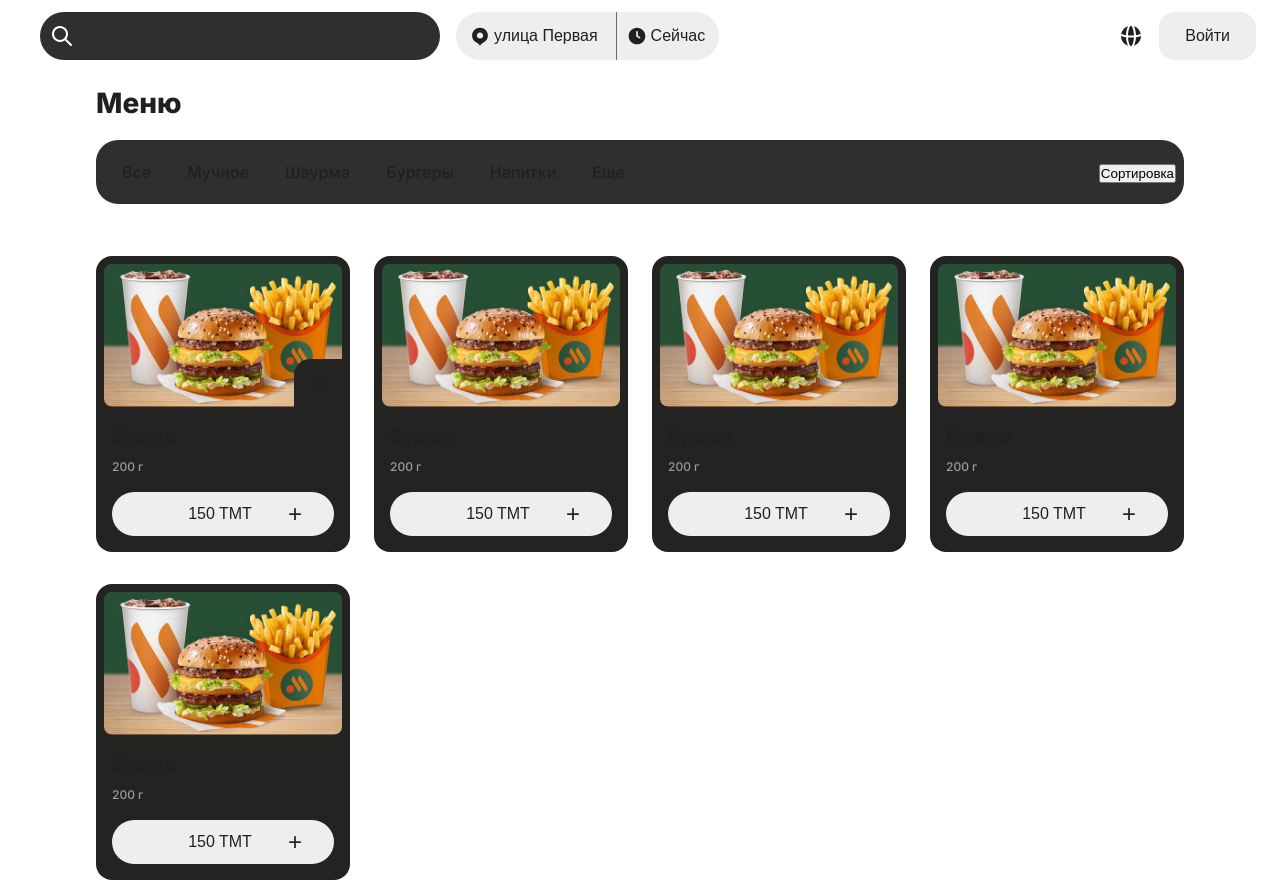
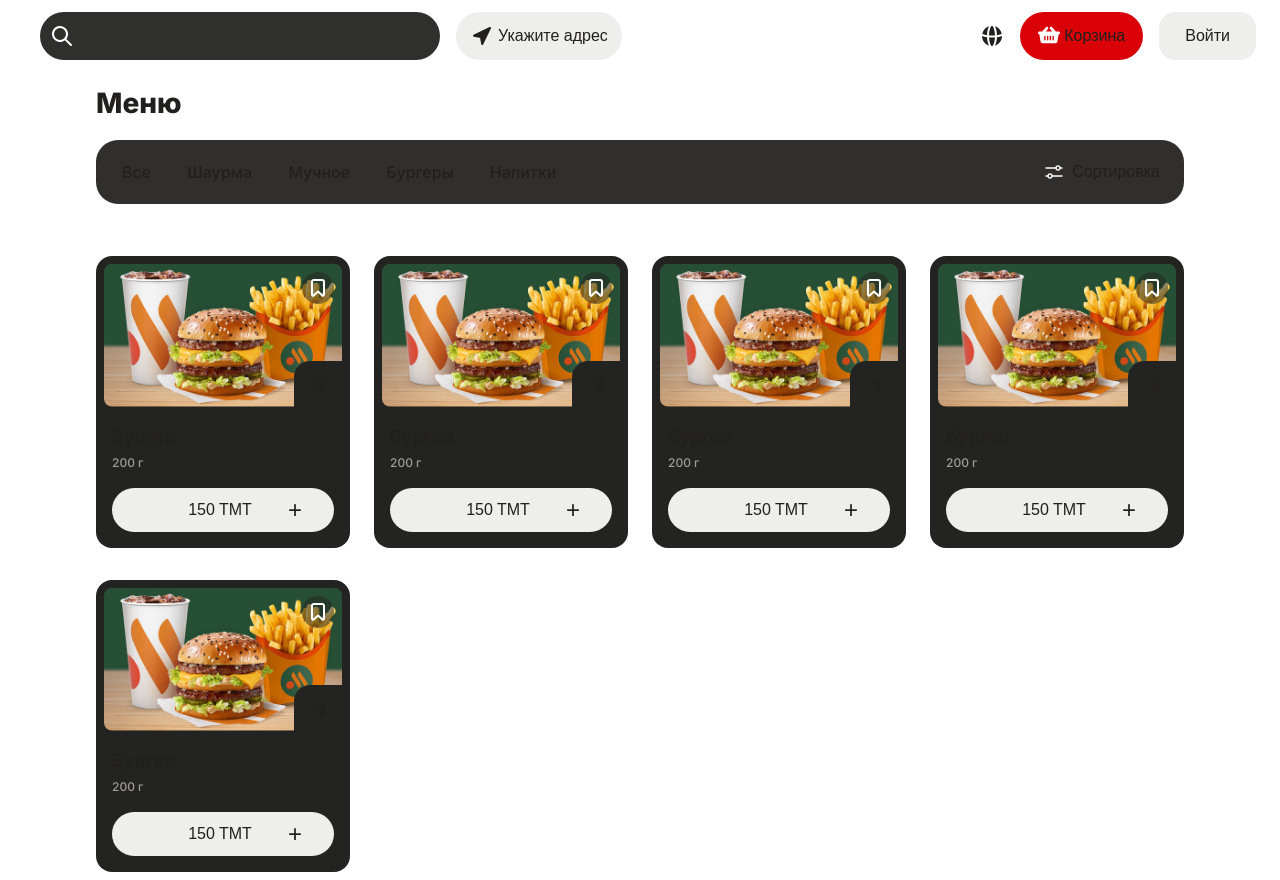
Before and after one commit to RaiseOnce/my-cafe, a Next.js app: page / in a window 1280 px wide. Built offline with nearby package versions, Linux system fonts and the light colour scheme.

Commit message:
add icons

```diff
--- a/src/app/page.module.scss
+++ b/src/app/page.module.scss
@@ -45,6 +45,19 @@
   color: var(--text-color);
 }
 
+.filterBtn {
+  padding: 10px 16px 10px 16px;
+  display: flex;
+  align-items: center;
+  background-color: rgb(35 35 33 / 0%);
+  border-radius: 16px;
+}
+
+.filterSvg {
+  margin-right: 6px;
+  fill: #ffffff;
+}
+
 .items {
   padding-top: 16px;
   display: flex;
@@ -64,7 +77,6 @@
 }
 
 .itemInner {
-  // background-color: #302f2d72;
   background-color: #232321;
   border-radius: 16px;
 }
@@ -78,9 +90,6 @@
 }
 
 .itemAvatar {
-  background-size: 200px;
-  // background-image: url('../assets/avatar.svg');
-  background-position: center;
   position: absolute;
   border-radius: 16px;
   left: 0;
@@ -106,25 +115,49 @@
 
 .itemCounter {
   position: absolute;
-  right: 8px;
-  bottom: 8px;
+  right: 6px;
+  bottom: 6px;
   font-size: 16px;
   background-color: #232321;
-  padding: 12px 16px 12px 22px;
+  padding: 12px 18px 12px 22px;
   border-top-left-radius: 16px;
   font-weight: 700;
 }
 
-.itemBottom {
+.itemBookmark {
+  position: absolute;
+  top: 16px;
+  right: 16px;
+  display: flex;
+  align-items: center;
+  justify-content: space-between;
+  padding: 4px;
+  background-color: rgb(35 35 33 / 50%);
+  border-radius: 100px;
+  cursor: pointer;
+  transition: background-color 0.3s ease;
+  &:hover {
+    background-color: rgb(35 35 33 / 80%);
+  }
+}
+
+.itemBookmarkSvg {
+  fill: none;
+  stroke: white;
+}
+
+.itemMiddle {
   padding-left: 16px;
   padding-right: 16px;
-  padding-bottom: 16px;
 }
 
 .itemName {
-  margin-bottom: 8px;
+  margin-bottom: 4px;
   font-size: 18px;
   font-weight: 700;
+  white-space: nowrap;
+  overflow: hidden;
+  text-overflow: ellipsis;
 }
 
 .itemInfo {
@@ -135,10 +168,13 @@
 }
 
 .itemWeight {
-  margin-bottom: 16px;
   font-size: 12px;
   font-weight: 500;
   color: #9e9b98;
+}
+
+.itemBtnWrapper {
+  padding: 16px;
 }
 
 .itemBtn {
--- a/src/app/page.tsx
+++ b/src/app/page.tsx
@@ -3,6 +3,8 @@ import styles from './page.module.scss'
 import Link from 'next/link'
 import Image from 'next/image'
 import burgerImg from '../assets/burger.jpg'
+import { Bookmark } from '@/assets/Bookmark'
+import { Filter } from '@/assets/Filter'
 
 export default function Home() {
   return (
@@ -18,12 +20,12 @@ export default function Home() {
             </li>
             <li className={styles.navItem}>
               <Link className={styles.navLink} href="/">
-                Мучное
+                Шаурма
               </Link>
             </li>
             <li className={styles.navItem}>
               <Link className={styles.navLink} href="/">
-                Шаурма
+                Мучное
               </Link>
             </li>
             <li className={styles.navItem}>
@@ -36,19 +38,20 @@ export default function Home() {
                 Напитки
               </Link>
             </li>
-            <li className={styles.navItem}>
-              <span className={styles.navLink}>Еще</span>
-            </li>
           </ul>
 
           <div>
-            <button>Сортировка</button>
+            <Button className={styles.filterBtn}>
+              <Filter className={styles.filterSvg} />
+              <span>Сортировка</span>
+            </Button>
           </div>
         </nav>
 
         <div className={styles.items}>
           <div className={styles.item}>
             <div className={styles.itemInner}>
+              <Link href={'/'} className={styles.itemInnerLink}>
                 <div className={styles.itemImgWrapper}>
                   <div className={styles.itemAvatar}></div>
                   <Image
@@ -59,10 +62,16 @@ export default function Home() {
                     height={0}
                   />
                   <div className={styles.itemCounter}>3</div>
+                  <div className={styles.itemBookmark}>
+                    <Bookmark className={styles.itemBookmarkSvg} />
                   </div>
-              <div className={styles.itemBottom}>
+                </div>
+                <div className={styles.itemMiddle}>
                   <h4 className={styles.itemName}>Бургер</h4>
                   <div className={styles.itemWeight}>200 г</div>
+                </div>
+              </Link>
+              <div className={styles.itemBtnWrapper}>
                 <Button className={styles.itemBtn}>
                   <span className={styles.itemMinus}>-</span>
                   <div className={styles.itemPrice}>150 TMT</div>
@@ -74,6 +83,7 @@ export default function Home() {
 
           <div className={styles.item}>
             <div className={styles.itemInner}>
+              <Link href={'/'} className={styles.itemInnerLink}>
                 <div className={styles.itemImgWrapper}>
                   <div className={styles.itemAvatar}></div>
                   <Image
@@ -83,10 +93,17 @@ export default function Home() {
                     width={0}
                     height={0}
                   />
+                  <div className={styles.itemCounter}>3</div>
+                  <div className={styles.itemBookmark}>
+                    <Bookmark className={styles.itemBookmarkSvg} />
                   </div>
-              <div className={styles.itemBottom}>
+                </div>
+                <div className={styles.itemMiddle}>
                   <h4 className={styles.itemName}>Бургер</h4>
                   <div className={styles.itemWeight}>200 г</div>
+                </div>
+              </Link>
+              <div className={styles.itemBtnWrapper}>
                 <Button className={styles.itemBtn}>
                   <span className={styles.itemMinus}>-</span>
                   <div className={styles.itemPrice}>150 TMT</div>
@@ -98,6 +115,7 @@ export default function Home() {
 
           <div className={styles.item}>
             <div className={styles.itemInner}>
+              <Link href={'/'} className={styles.itemInnerLink}>
                 <div className={styles.itemImgWrapper}>
                   <div className={styles.itemAvatar}></div>
                   <Image
@@ -107,10 +125,17 @@ export default function Home() {
                     width={0}
                     height={0}
                   />
+                  <div className={styles.itemCounter}>3</div>
+                  <div className={styles.itemBookmark}>
+                    <Bookmark className={styles.itemBookmarkSvg} />
                   </div>
-              <div className={styles.itemBottom}>
+                </div>
+                <div className={styles.itemMiddle}>
                   <h4 className={styles.itemName}>Бургер</h4>
                   <div className={styles.itemWeight}>200 г</div>
+                </div>
+              </Link>
+              <div className={styles.itemBtnWrapper}>
                 <Button className={styles.itemBtn}>
                   <span className={styles.itemMinus}>-</span>
                   <div className={styles.itemPrice}>150 TMT</div>
@@ -122,6 +147,7 @@ export default function Home() {
 
           <div className={styles.item}>
             <div className={styles.itemInner}>
+              <Link href={'/'} className={styles.itemInnerLink}>
                 <div className={styles.itemImgWrapper}>
                   <div className={styles.itemAvatar}></div>
                   <Image
@@ -131,10 +157,17 @@ export default function Home() {
                     width={0}
                     height={0}
                   />
+                  <div className={styles.itemCounter}>3</div>
+                  <div className={styles.itemBookmark}>
+                    <Bookmark className={styles.itemBookmarkSvg} />
                   </div>
-              <div className={styles.itemBottom}>
+                </div>
+                <div className={styles.itemMiddle}>
                   <h4 className={styles.itemName}>Бургер</h4>
                   <div className={styles.itemWeight}>200 г</div>
+                </div>
+              </Link>
+              <div className={styles.itemBtnWrapper}>
                 <Button className={styles.itemBtn}>
                   <span className={styles.itemMinus}>-</span>
                   <div className={styles.itemPrice}>150 TMT</div>
@@ -146,6 +179,7 @@ export default function Home() {
 
           <div className={styles.item}>
             <div className={styles.itemInner}>
+              <Link href={'/'} className={styles.itemInnerLink}>
                 <div className={styles.itemImgWrapper}>
                   <div className={styles.itemAvatar}></div>
                   <Image
@@ -155,10 +189,17 @@ export default function Home() {
                     width={0}
                     height={0}
                   />
+                  <div className={styles.itemCounter}>3</div>
+                  <div className={styles.itemBookmark}>
+                    <Bookmark className={styles.itemBookmarkSvg} />
                   </div>
-              <div className={styles.itemBottom}>
+                </div>
+                <div className={styles.itemMiddle}>
                   <h4 className={styles.itemName}>Бургер</h4>
                   <div className={styles.itemWeight}>200 г</div>
+                </div>
+              </Link>
+              <div className={styles.itemBtnWrapper}>
                 <Button className={styles.itemBtn}>
                   <span className={styles.itemMinus}>-</span>
                   <div className={styles.itemPrice}>150 TMT</div>
--- /dev/null
+++ b/src/assets/Basket.tsx
@@ -0,0 +1,18 @@
+import React from 'react'
+
+type Props = React.SVGProps<SVGSVGElement> & {
+  className?: string
+}
+
+export const Basket = ({ className }: Props) => (
+  <svg
+    xmlns="http://www.w3.org/2000/svg"
+    height="22px"
+    width="22px"
+    version="1.1"
+    viewBox="0 0 512 512"
+    className={className}
+  >
+    <path d="M480,175.999h-65.281L328.297,75.17c-11.516-13.406-31.734-14.969-45.125-3.469c-13.422,11.5-14.969,31.704-3.469,45.126  l50.719,59.173H181.578l50.719-59.173c11.5-13.422,9.953-33.625-3.469-45.125c-13.391-11.484-33.609-9.921-45.125,3.469  L97.281,175.999H32c-17.672,0-32,14.328-32,32s14.328,32,32,32h0.352c0,1-0.281,1.741-0.133,2.624l27.547,165.266  c3.859,23.234,23.766,40.11,47.344,40.11h297.781c23.578,0,43.484-16.876,47.344-40.11l27.547-165.265  c0.148-0.883-0.133-1.624-0.133-2.624H480c17.672,0,32-14.328,32-32S497.672,175.999,480,175.999z M176,367.997  c0,8.844-7.156,16-16,16c-8.844,0-16-7.156-16-16v-80c0-8.844,7.156-16,16-16c8.844,0,16,7.156,16,16V367.997z M240,367.997  c0,8.844-7.156,16-16,16c-8.844,0-16-7.156-16-16v-80c0-8.844,7.156-16,16-16c8.844,0,16,7.156,16,16V367.997z M304,367.997  c0,8.844-7.156,16-16,16c-8.844,0-16-7.156-16-16v-80c0-8.844,7.156-16,16-16c8.844,0,16,7.156,16,16V367.997z M368,367.997  c0,8.844-7.156,16-16,16c-8.844,0-16-7.156-16-16v-80c0-8.844,7.156-16,16-16c8.844,0,16,7.156,16,16V367.997z" />
+  </svg>
+)
--- /dev/null
+++ b/src/assets/Bookmark.tsx
@@ -0,0 +1,22 @@
+import React from 'react'
+
+type Props = React.SVGProps<SVGSVGElement> & {
+  className?: string
+}
+
+export const Bookmark = ({ className }: Props) => (
+  <svg
+    xmlns="http://www.w3.org/2000/svg"
+    width="24px"
+    height="24px"
+    viewBox="0 0 24 24"
+    className={className}
+  >
+    <path
+      d="M6 6C6 4.89543 6.89543 4 8 4H16C17.1046 4 18 4.89543 18 6V18.7268C18 19.5969 16.9657 20.0519 16.3243 19.4639L12 15.5L7.67573 19.4639C7.03432 20.0519 6 19.5969 6 18.7268V6Z"
+      strokeWidth="2"
+      strokeLinecap="round"
+      strokeLinejoin="round"
+    />
+  </svg>
+)
--- /dev/null
+++ b/src/assets/Filter.tsx
@@ -0,0 +1,27 @@
+import React from 'react'
+
+type Props = React.SVGProps<SVGSVGElement> & {
+  className?: string
+}
+
+export const Filter = ({ className }: Props) => (
+  <svg
+    xmlns="http://www.w3.org/2000/svg"
+    width="24px"
+    height="24px"
+    viewBox="0 0 24 24"
+    fill="none"
+    className={className}
+  >
+    <path
+      fillRule="evenodd"
+      clipRule="evenodd"
+      d="M13.3535 8.75H4C3.58579 8.75 3.25 8.41421 3.25 8C3.25 7.58579 3.58579 7.25 4 7.25H13.3535C13.68 6.09575 14.7412 5.25 16 5.25C17.2588 5.25 18.32 6.09575 18.6465 7.25H20C20.4142 7.25 20.75 7.58579 20.75 8C20.75 8.41421 20.4142 8.75 20 8.75H18.6465C18.32 9.90425 17.2588 10.75 16 10.75C14.7412 10.75 13.68 9.90425 13.3535 8.75ZM14.75 8C14.75 7.30964 15.3096 6.75 16 6.75C16.6904 6.75 17.25 7.30964 17.25 8C17.25 8.69036 16.6904 9.25 16 9.25C15.3096 9.25 14.75 8.69036 14.75 8Z"
+    />
+    <path
+      fillRule="evenodd"
+      clipRule="evenodd"
+      d="M10.6465 16.75H20C20.4142 16.75 20.75 16.4142 20.75 16C20.75 15.5858 20.4142 15.25 20 15.25H10.6465C10.32 14.0957 9.25878 13.25 8 13.25C6.74122 13.25 5.67998 14.0957 5.35352 15.25H4C3.58579 15.25 3.25 15.5858 3.25 16C3.25 16.4142 3.58579 16.75 4 16.75H5.35352C5.67998 17.9043 6.74122 18.75 8 18.75C9.25878 18.75 10.32 17.9043 10.6465 16.75ZM6.75 16C6.75 15.3096 7.30964 14.75 8 14.75C8.69036 14.75 9.25 15.3096 9.25 16C9.25 16.6904 8.69036 17.25 8 17.25C7.30964 17.25 6.75 16.6904 6.75 16Z"
+    />
+  </svg>
+)
--- /dev/null
+++ b/src/assets/Navigator.tsx
@@ -0,0 +1,22 @@
+import React from 'react'
+
+type Props = React.SVGProps<SVGSVGElement> & {
+  className?: string
+}
+
+export const Navigator = ({ className }: Props) => (
+  <svg
+    xmlns="http://www.w3.org/2000/svg"
+    width="24px"
+    height="24px"
+    viewBox="0 0 24 24"
+    className={className}
+  >
+    <path
+      d="M20 4L12.2455 20L10.9174 13.0826L4 11.7545L20 4Z"
+      strokeWidth="2"
+      strokeLinecap="round"
+      strokeLinejoin="round"
+    />
+  </svg>
+)
--- a/src/components/Header/Header.module.scss
+++ b/src/components/Header/Header.module.scss
@@ -87,6 +87,30 @@
   border-right: 1px solid var(--border-color);
 }
 
+.locationSetBtn {
+  display: flex;
+  align-items: center;
+  margin-right: 4px;
+  width: 100%;
+  height: 48px;
+  padding-left: 14px;
+  padding-right: 14px;
+  border-radius: 100px;
+  background-color: var(--btn-color);
+  fill: var(--text-color);
+}
+
+.locationNav {
+  margin-right: 4px;
+  fill: var(--text-color);
+  stroke: var(--text-color);
+}
+
+.locationText {
+  font-size: 16px;
+  font-weight: 500;
+}
+
 .locationBtn {
   display: flex;
   align-items: center;
@@ -134,9 +158,31 @@
   }
 }
 
+.cartBtn {
+  margin-left: 8px;
+  height: 48px;
+  padding-left: 18px;
+  padding-right: 18px;
+  display: flex;
+  align-items: center;
+  background-color: #d90007;
+  border-radius: 100px;
+}
+
+.cartSvg {
+  fill: #ffffff;
+  margin-top: -2px;
+  margin-right: 4px;
+}
+
+.cartText {
+  font-size: 16px;
+  font-weight: 500;
+}
+
 .auth {
   height: 48px;
-  margin-left: 8px;
+  margin-left: 16px;
   padding-left: 26px;
   padding-right: 26px;
   border-radius: 16px;
--- a/src/components/Header/Header.tsx
+++ b/src/components/Header/Header.tsx
@@ -8,6 +8,8 @@ import { Button } from '@/ui/Button/Button'
 import { Loupe } from '@/assets/Loupe'
 import { Location } from '@/assets/Location'
 import { Time } from '@/assets/Time'
+import { Navigator } from '@/assets/Navigator'
+import { Basket } from '@/assets/Basket'
 type Props = {}
 
 export default function Header({}: Props) {
@@ -27,7 +29,11 @@ export default function Header({}: Props) {
             </div>
 
             <div className={styles.address}>
-              <div className={styles.location}>
+              <Button className={styles.locationSetBtn}>
+                <Navigator className={styles.locationNav} />
+                <span className={styles.locationText}>Укажите адрес</span>
+              </Button>
+              {/* <div className={styles.location}>
                 <Button className={styles.locationBtn}>
                   <Location className={styles.locationSvg} />
                   <span>улица Первая</span>
@@ -38,7 +44,7 @@ export default function Header({}: Props) {
                   <Time className={styles.timeSvg} />
                   <span>Сейчас</span>
                 </Button>
-              </div>
+              </div> */}
             </div>
           </div>
         </div>
@@ -46,6 +52,10 @@ export default function Header({}: Props) {
         <div className={styles.right}>
           <Button className={styles.lang}>
             <Globe />
+          </Button>
+          <Button className={styles.cartBtn}>
+            <Basket className={styles.cartSvg} />
+            <span className={styles.cartText}>Корзина</span>
           </Button>
           <Button className={styles.auth}>
             <span>Войти</span>
```
Also changed, not shown: src/assets/avatar.svg (deleted). Lines whose indentation alone changed are shown as unchanged.
